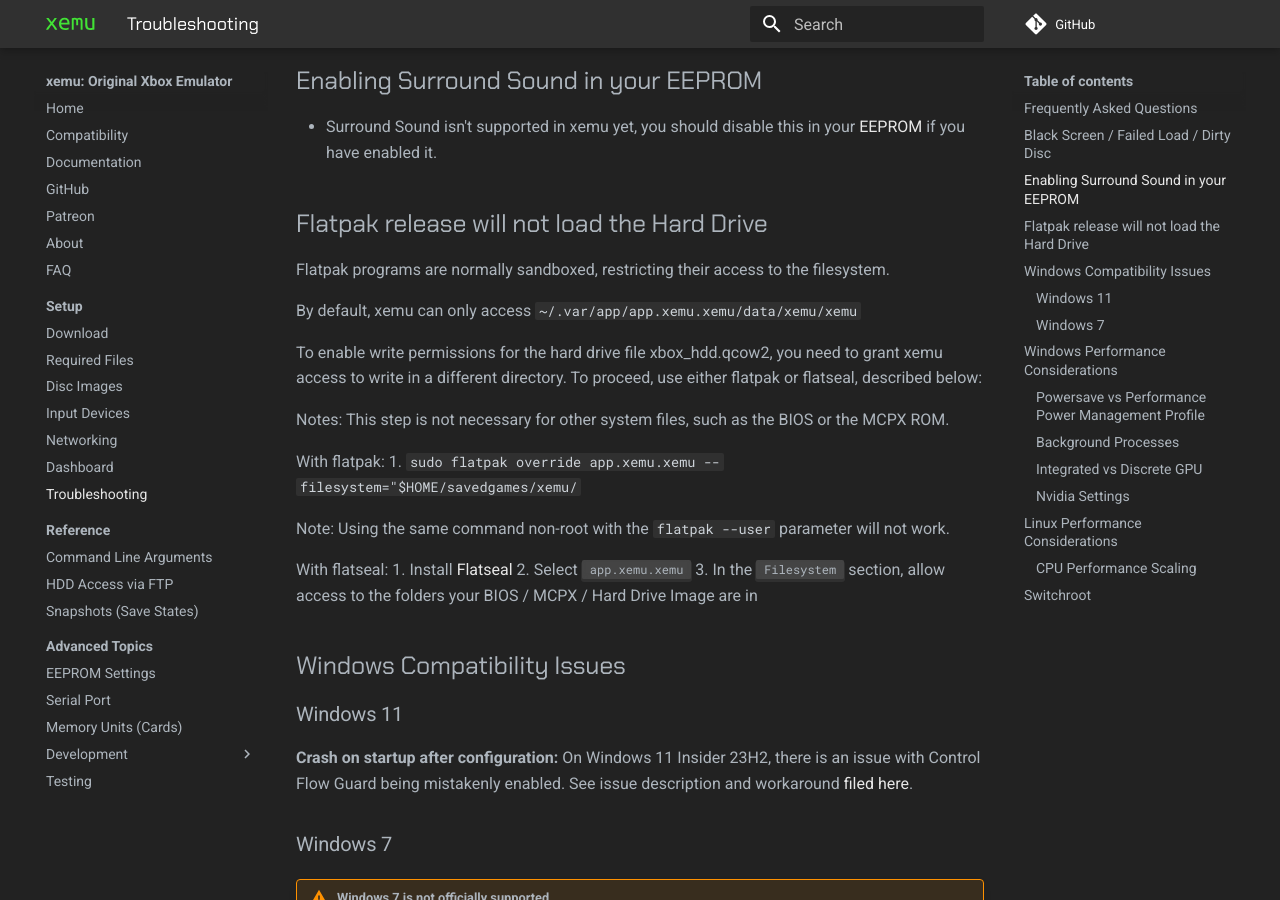
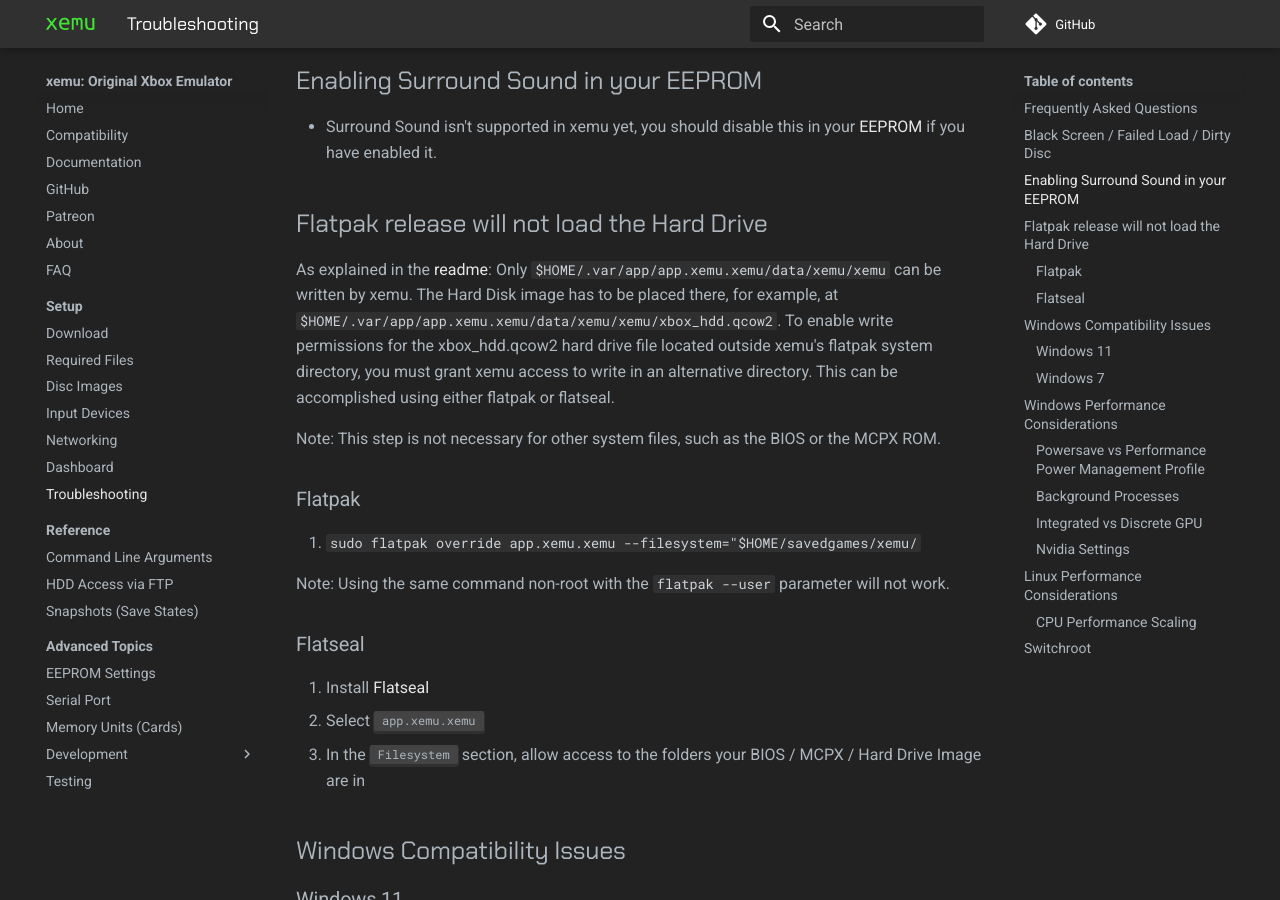
Before and after one commit to xemu-project/xemu-website, an MkDocs documentation site: the page built from docs/docs/troubleshooting.md, in a window 1280 px wide and 900 px high, scrolled down 455 px. Built offline with MkDocs 1.6.1 and Material for MkDocs 9.7.7, drawn with Linux system fonts in a browser that asks for light colours; comment, search, counter and statistics services are not loaded.

Commit message:
Update troubleshooting.md
Solved https://github.com/xemu-project/xemu-website/pull/157#pullrequestreview-2429149762

```diff
--- a/docs/docs/troubleshooting.md
+++ b/docs/docs/troubleshooting.md
@@ -14,20 +14,16 @@ Please check the [list of frequently asked questions](faq.md).
 
 ## Flatpak release will not load the Hard Drive
 
-Flatpak programs are normally sandboxed, restricting their access to the filesystem.
+As explained in the [readme](https://github.com/flathub/app.xemu.Xemu?tab=readme-ov-file#usage): Only `$HOME/.var/app/app.xemu.xemu/data/xemu/xemu` can be written by xemu. The Hard Disk image has to be placed there, for example, at `$HOME/.var/app/app.xemu.xemu/data/xemu/xemu/xbox_hdd.qcow2`. To enable write permissions for the xbox_hdd.qcow2 hard drive file located outside xemu's flatpak system directory, you must grant xemu access to write in an alternative directory. This can be accomplished using either flatpak or flatseal.
 
-By default, xemu can only access `~/.var/app/app.xemu.xemu/data/xemu/xemu`
+Note: This step is not necessary for other system files, such as the BIOS or the MCPX ROM.
 
-To enable write permissions for the hard drive file xbox_hdd.qcow2, you need to grant xemu access to write in a different directory. To proceed, use either flatpak or flatseal, described below:
-
-Notes: This step is not necessary for other system files, such as the BIOS or the MCPX ROM.
-
-With flatpak:
+### Flatpak
 1. `sudo flatpak override app.xemu.xemu --filesystem="$HOME/savedgames/xemu/`
 
 Note: Using the same command non-root with the `flatpak --user` parameter will not work.
 
-With flatseal:
+### Flatseal
 1. Install [Flatseal](https://flathub.org/apps/details/com.github.tchx84.Flatseal)
 2. Select <kbd>app.xemu.xemu</kbd>
 3. In the <kbd>Filesystem</kbd> section, allow access to the folders your BIOS / MCPX / Hard Drive Image are in
```
